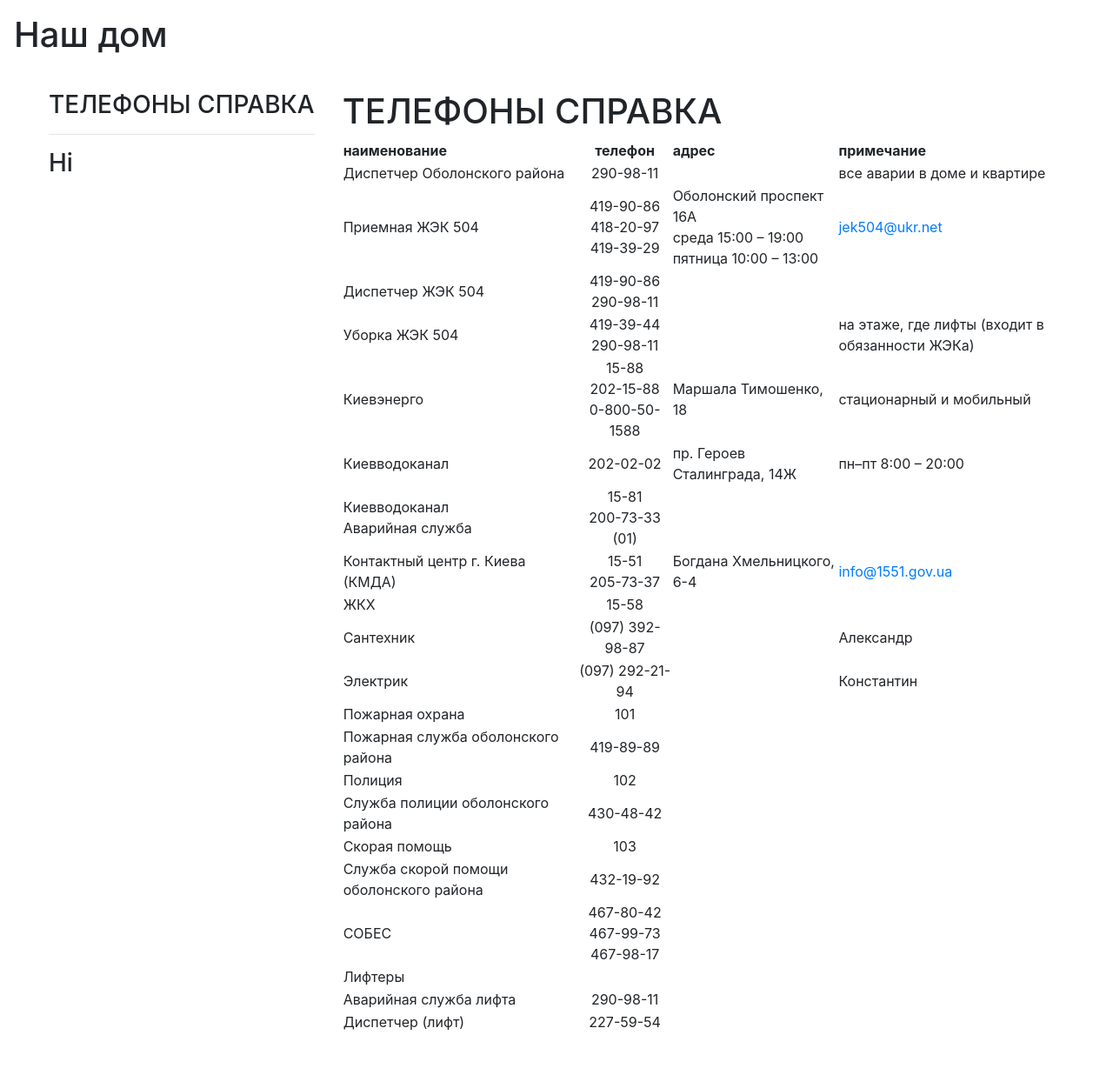
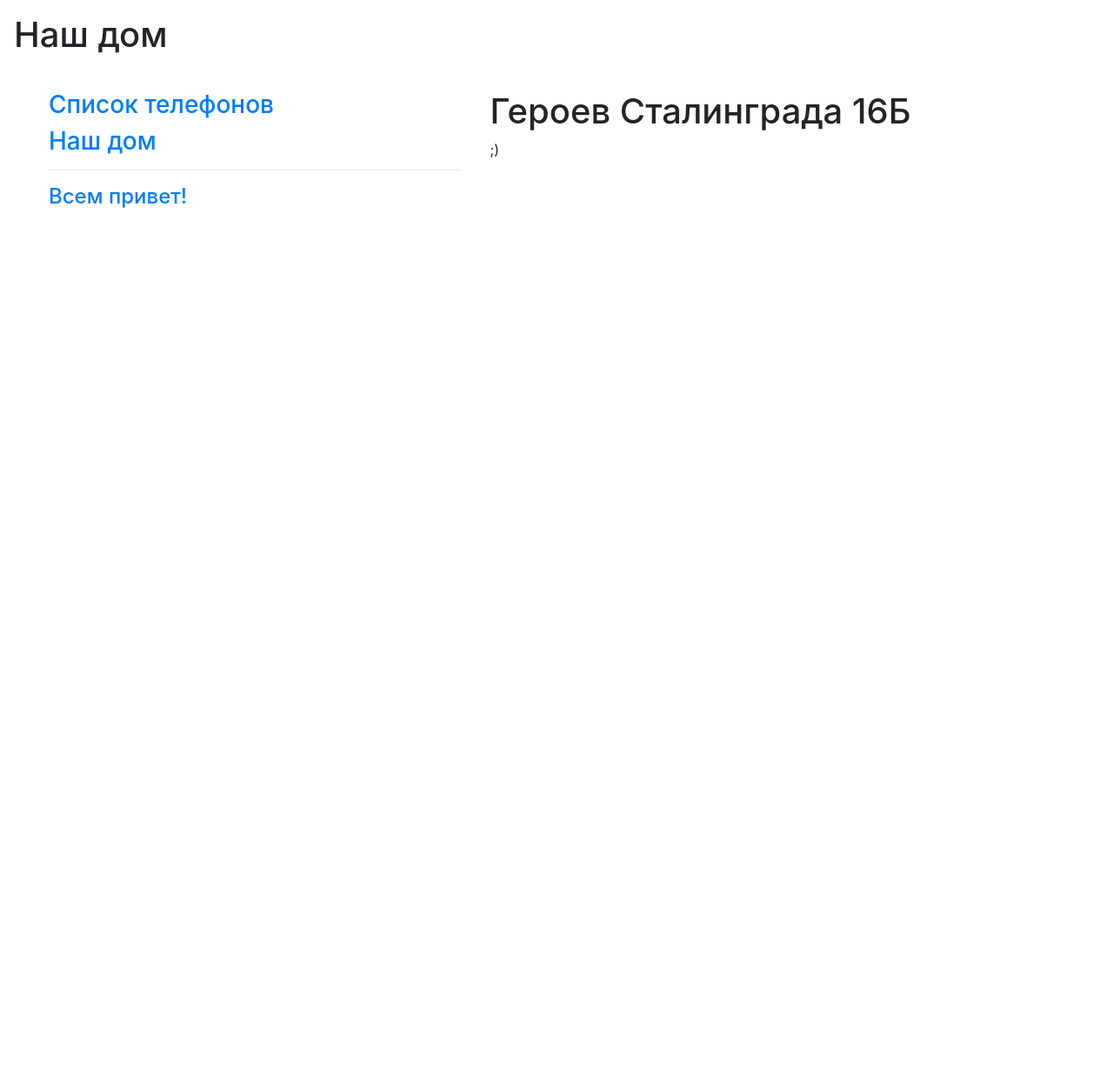
Before and after one commit to heroes-kiev/16b, a Jekyll site: the page built from index.md, in a window 1280 px wide. Shown: the whole page at 87% size. Built offline with Jekyll 4.4.1, drawn with Linux system fonts in a browser that asks for light colours; our own code applies the rules of GitHub Pages for plain Markdown files; after the commit the page ends 900 px from its top, so only the background shows below that.

Commit message:
change structure, add links

```diff
--- a/_layouts/default.html
+++ b/_layouts/default.html
@@ -20,13 +20,17 @@
         <ul>
           {% for page in site.pages %}
             <div class="item">
-              <h3>{{page.title}}</h3>
+              <a href="{{page.url}}">
+                <h3>{{page.title}}</h3>
+              </a>
             </div>
           {% endfor %}
           <hr>
           {% for page in site.posts %}
             <div class="item">
-              <h3>{{page.title}}</h3>
+              <a href="{{page.url}}">
+                <h4>{{page.title}}</h4>
+              </a>
             </div>
           {% endfor %}
         </ul>
--- a/index.md
+++ b/index.md
@@ -1,30 +1,8 @@
 ---
 layout: default
-published: true
+title: Наш дом
 ---
 
-# ТЕЛЕФОНЫ СПРАВКА
+# Героев Сталинграда 16Б
 
-| наименование | телефон | адрес | примечание |
-|---|:---:|---|---|
-| Диспетчер Оболонского района | 290-98-11 | | все аварии в доме и квартире |
-| Приемная ЖЭК 504 | 419-90-86<br>418-20-97<br>419-39-29 | Оболонский проспект 16А<br>среда 15:00 – 19:00<br>пятница 10:00 – 13:00 | [jek504@ukr.net](mailto:jek504@ukr.net) |
-| Диспетчер ЖЭК 504 | 419-90-86<br>290-98-11 | | |
-| Уборка ЖЭК 504 | 419-39-44<br>290-98-11 || на этаже, где лифты (входит в обязанности ЖЭКа) |
-| Киевэнерго | 15-88<br>202-15-88<br>0-800-50-1588 | Маршала Тимошенко, 18 | стационарный и мобильный |
-| Киевводоканал | 202-02-02 | пр. Героев Сталинграда, 14Ж | пн–пт 8:00 – 20:00 |
-| Киевводоканал<br>Аварийная служба | 15-81<br>200-73-33 (01) |  |  |
-| Контактный центр г. Киева (КМДА) | 15-51<br>205-73-37 | Богдана Хмельницкого, 6-4 | [info@1551.gov.ua](mailto:info@1551.gov.ua) |
-| ЖКХ | 15-58 |  |  |
-| Сантехник | (097) 392-98-87 |  | Александр |
-| Электрик | (097) 292-21-94 |  | Константин |
-| Пожарная охрана | 101 |  |  |
-| Пожарная служба оболонского района | 419-89-89 |  |  |
-| Полиция | 102 |  |  |
-| Служба полиции оболонского района | 430-48-42 |  |  |
-| Скорая помощь | 103 |  |  |
-| Служба скорой помощи оболонского района | 432-19-92 |  |  |
-| СОБЕС | 467-80-42<br>467-99-73<br>467-98-17 |  |  |
-| Лифтеры |  |  |  |
-| Аварийная служба лифта | 290-98-11 |  |  |
-| Диспетчер (лифт) | 227-59-54 |  |  |
+;)
```
Also changed, not shown: _pages/phones.md (deleted, +0 -6 lines), _posts/2018-08-03-hi.md (+1 -2 lines), phones.md (added, +31 -0 lines).
